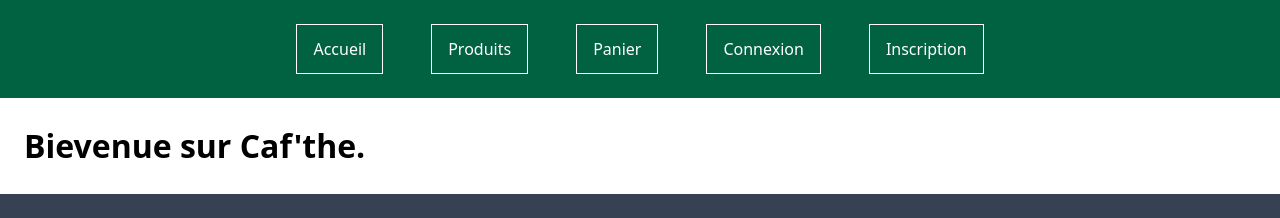
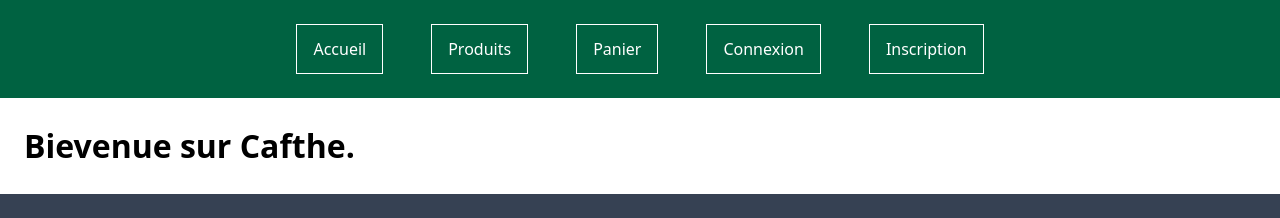
Before and after one commit to aurelienachard/ecommerce_cafthe, a React (Vite) app in the folder front-end/: page / in a window 1280 px wide. Shown: the top 218 px of the page. Built offline with nearby package versions, Linux system fonts and the light colour scheme.

Commit message:
fix: une lettre en moins

```diff
--- a/front-end/src/components/accueil.jsx
+++ b/front-end/src/components/accueil.jsx
@@ -1,7 +1,7 @@
 const Accueil = () => {
     return (
         <div className="p-[24px]">
-            <h1 className="text-[32px] font-bold">Bievenue sur Caf'the.</h1>
+            <h1 className="text-[32px] font-bold">Bievenue sur Cafthe.</h1>
         </div>
     )
 }
```
